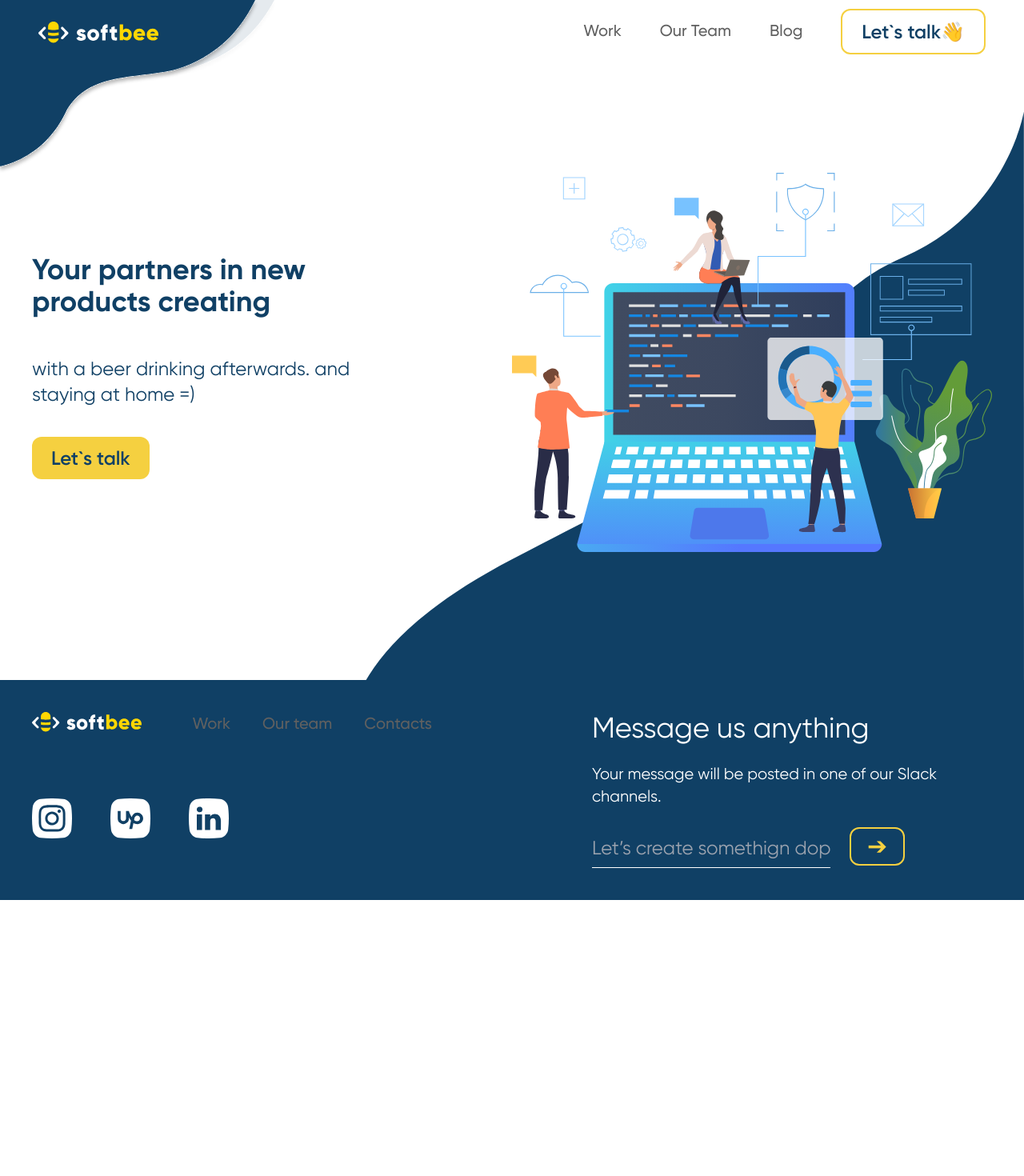
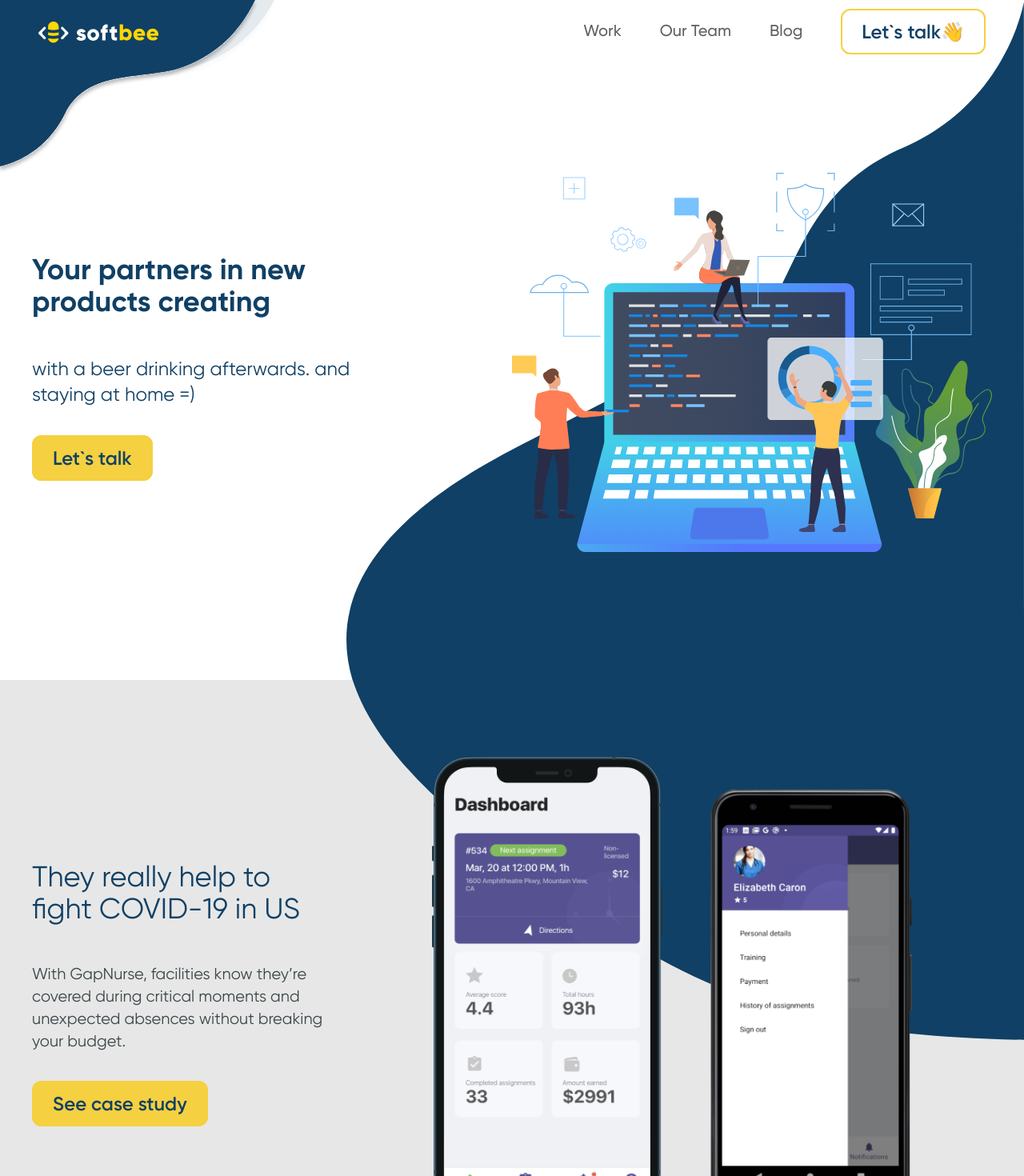
Before and after one commit to extrem7/softbee.vue, a Vue app: page / in a window 1280 px wide. Shown: the top 1470 px of the page at 80% size. Before the commit the page ends 1125 px from the top, so only its background shows below. Built offline with nearby package versions, Linux system fonts and the light colour scheme.

Commit message:
Feat: add listener for menu, refactoring Sbutton, SLink

```diff
--- a/src/pages/HomePage/HomePage.vue
+++ b/src/pages/HomePage/HomePage.vue
@@ -1,11 +1,14 @@
 <script setup lang="ts">
 import { SMenu, SFooter } from '~/shared/ui/layout'
 import menuImage from '~/shared/assets/menuImage.svg'
-import { SButton } from '~/shared/ui'
+import { SButton, SDashboard } from '~/shared/ui'
 </script>
 
 <template>
-  <div class="bg-[url(~/shared/assets/menuBg.svg)] bg-right bg-no-repeat">
+  <div
+    style="background-image: url(src/shared/assets/menuBg.svg)"
+    class="bg-right bg-no-repeat"
+  >
     <SMenu />
     <div class="pb-40">
       <div class="grid grid-cols-12 mx-auto max-w-[1200px]">
@@ -21,6 +24,12 @@ import { SButton } from '~/shared/ui'
         <div class="col-start-7 col-end-13"><img :src="menuImage" /></div>
       </div>
     </div>
-    <SFooter />
   </div>
+  <div
+    class="py-24 bg-[#e7e7e7] bg-right-top bg-no-repeat"
+    style="background-image: url(src/shared/assets/bord.svg)"
+  >
+    <SDashboard />
+  </div>
+  <SFooter />
 </template>
--- a/src/shared/ui/SButton.vue
+++ b/src/shared/ui/SButton.vue
@@ -4,7 +4,7 @@ defineProps({ outline: Boolean })
 
 <template>
   <a
-    class="py-3 px-6 text-2xl font-semibold text-[#104065] hover:text-white bg-[#F5D040] hover:bg-[#104065] rounded-xl border-[#F5D040] hover:border-[#F5D040] duration-300 ease-in-out cursor-pointer"
+    class="py-3 px-6 text-2xl font-semibold text-[#104065] hover:text-white bg-[#F5D040] hover:bg-[#104065] rounded-xl border-2 border-[#F5D040] hover:border-[#F5D040] duration-300 ease-in-out cursor-pointer"
     :class="{
       'bg-transparent py-2 hover:bg-[#F5D039] border-2 hover:text-[#104064]':
         outline,
--- a/src/shared/ui/SDashboard.vue
+++ b/src/shared/ui/SDashboard.vue
@@ -4,10 +4,6 @@ import PhoneMenu from '~/shared/assets/phonemenu.png'
 import { SButton } from '.'
 </script>
 <template>
-  <div
-    class="py-24 bg-[#dadada] bg-right-top bg-no-repeat"
-    style="background-image: url(src/shared/assets/bord.svg)"
-  >
   <div class="container grid grid-cols-12 mx-auto">
     <div class="col-start-1 col-end-5 self-center max-w-[370px]">
       <p class="text-4xl text-[#104065]">
@@ -28,5 +24,4 @@ import { SButton } from '.'
       </div>
     </div>
   </div>
-  </div>
 </template>
--- a/src/shared/ui/SLink.vue
+++ b/src/shared/ui/SLink.vue
@@ -1,13 +1,14 @@
 <script setup lang="ts">
 defineProps({
   footer: { type: Boolean },
+  color: { type: String, default: '#104065' },
 })
 </script>
 
 <template>
   <a
     href="#"
-    :class="{ 'hover:text-[#F5D040] whitespace-nowrap': footer }"
+    :class="{ 'text-[#ffffff] hover:text-[#F5D040] whitespace-nowrap': footer }"
     class="self-center text-xl font-medium text-[#606060] hover:text-[#104065] duration-300 ease-in-out"
     ><slot
   /></a>
--- a/src/shared/ui/layout/SMenu.Vue
+++ b/src/shared/ui/layout/SMenu.Vue
@@ -1,25 +1,56 @@
 <script setup lang="ts">
+import { onMounted, onUnmounted, ref } from 'vue'
 import SLink from '../SLink.vue'
 import SButton from '../SButton.vue'
 import logo from '~/shared/assets/softbeeLogo.svg'
+
+const menu = ref()
+const isStick = ref(false)
+
+onMounted(() => {
+  const menuHeight = menu.value.offsetHeight
+  const getPositionMenu = (currentScroll: number) => {
+    if (menuHeight >= currentScroll && isStick.value === true) {
+      isStick.value = false
+    }
+    if (menuHeight < currentScroll && isStick.value === false) {
+      isStick.value = true
+    }
+  }
+
+  window.addEventListener('scroll', () => {
+    getPositionMenu(window.scrollY)
+  })
+})
+
+onUnmounted(() => {
+  window.removeEventListener('scroll', () => {
+    isStick.value = false
+  })
+})
 </script>
 
 <template>
   <div
-    className="min-h-[216px] bg-no-repeat bg-[url(~/shared/assets/menu.svg)]"
+    class="min-h-[216px] bg-[url(~/shared/assets/menu.svg)] bg-no-repeat"
+    :class="{ 'bg-none': isStick }"
   >
-    <div className="flex px-12 pt-6 justify-between">
+    <div
+      ref="menu"
+      :class="{ 'fixed bg-[#104065] justify-between w-full': isStick }"
+      class="flex justify-between py-6 px-12 duration-200"
+    >
       <div className="self-center">
         <a href="#"><img :src="logo" /></a>
       </div>
       <div className="flex flex-around">
         <div>
-          <SLink class="mx-6" href="#">Work</SLink>
-          <SLink class="mx-6" href="#">Our Team</SLink>
-          <SLink class="mx-6" href="#">Blog</SLink>
+          <SLink :footer="isStick" class="mx-6" href="#">Work</SLink>
+          <SLink :footer="isStick" class="mx-6" href="#">Our Team</SLink>
+          <SLink :footer="isStick" class="mx-6" href="#">Blog</SLink>
         </div>
         <div>
-          <SButton class="ml-6" outline>Let`s talk👋</SButton>
+          <SButton class="ml-6" :outline="!isStick">Let`s talk👋</SButton>
         </div>
       </div>
     </div>
```
Also changed, not shown: src/shared/assets/bord.svg. Lines whose indentation alone changed are shown as unchanged.
